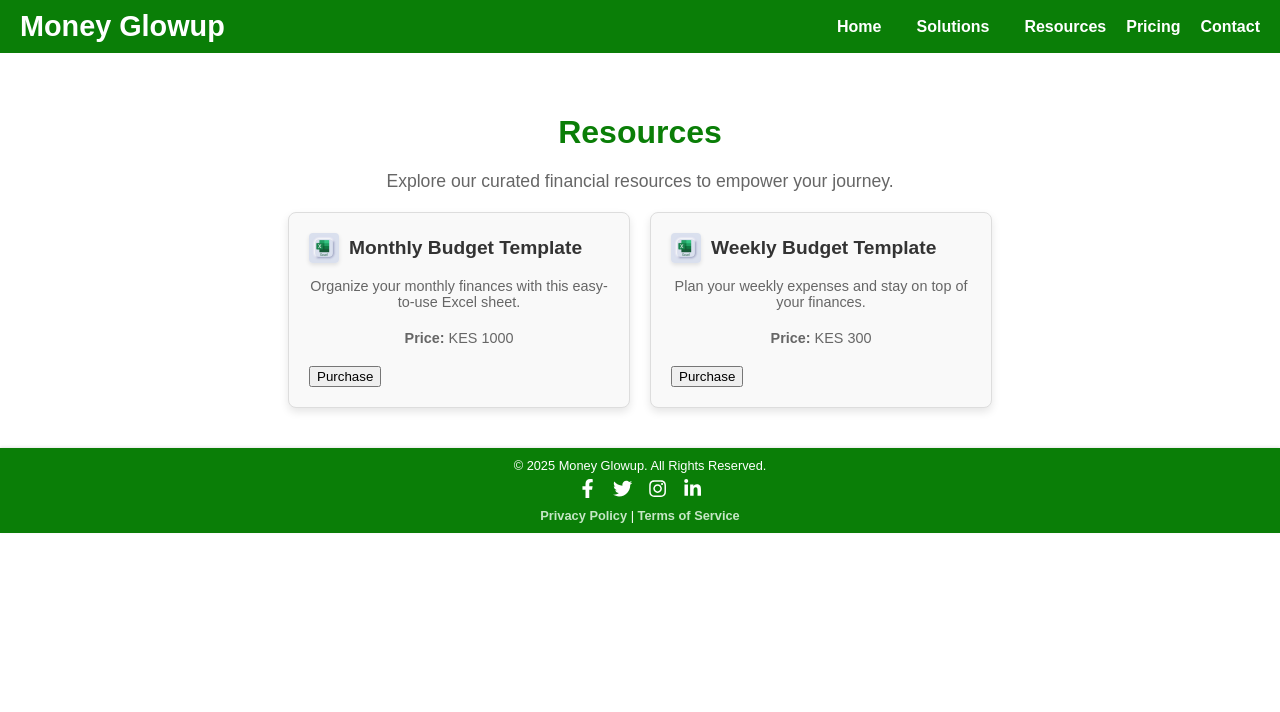
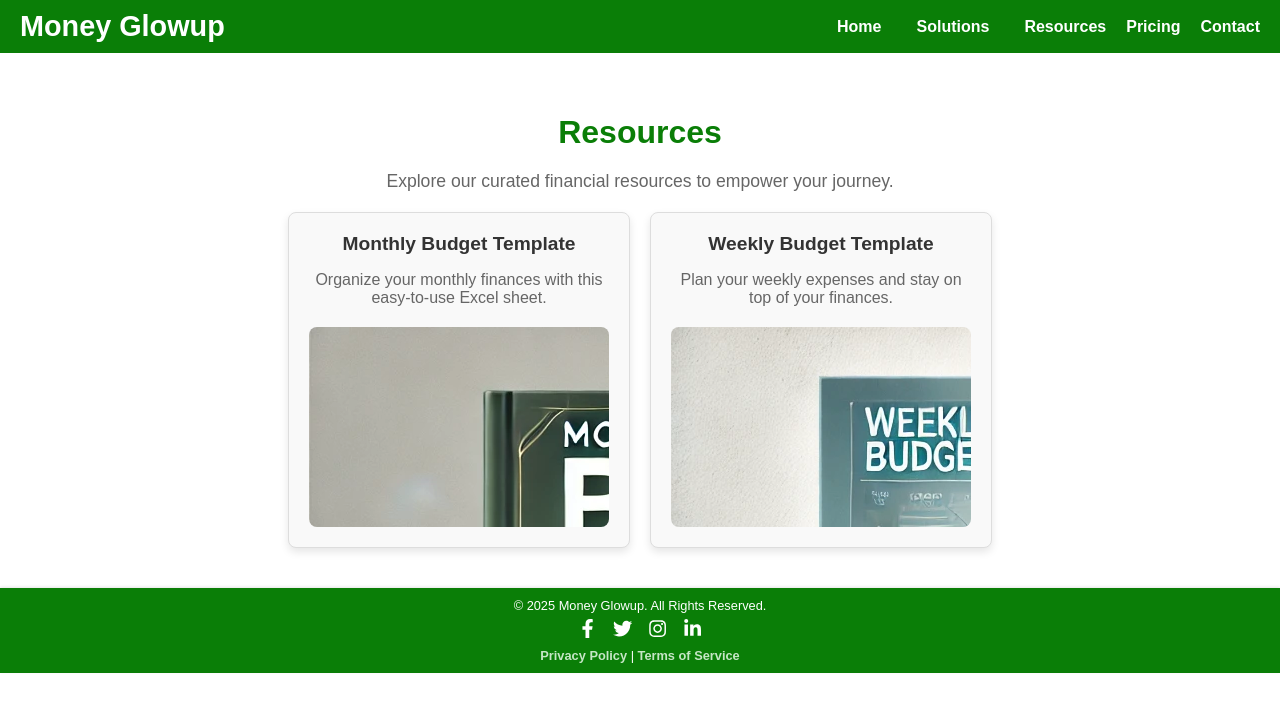
Before and after one commit to steph10920/moneyglowup, a React (Vite) app: page /resources in a window 1280 px wide. Shown: the top 712 px of the page. Built offline with nearby package versions, Linux system fonts and the light colour scheme.

Commit message:
updated the cover images and budget view files

```diff
--- a/src/components/Resources.jsx
+++ b/src/components/Resources.jsx
@@ -1,95 +1,53 @@
-import React, { useState } from "react";
-import axios from "axios";
-import ExcelIcon from "../assets/images/excel-icon.png";
+import React from "react";
 import "../styles/Resources.css";
+// Import the cover images
+import MonthlyBudgetCover from "../assets/images/monthly-budget-cover.png";
+import WeeklyBudgetCover from "../assets/images/weekly-budget-cover.png";
 
 const Resources = () => {
-  const [paidItems, setPaidItems] = useState([]); // Track paid items
-  const backendURL = "https://moneyglowup-daraja-backend.vercel.app/api/pay"; // Replace with your backend URL
-
-  // Handle MPESA Payment
-  const handlePayment = async (item) => {
-    const phone = prompt("Enter your MPESA phone number (e.g., 2547XXXXXXXX):");
-
-    // Validate the phone number format
-    if (!phone || !/^2547\d{8}$/.test(phone)) {
-      alert("Please enter a valid MPESA phone number starting with 2547.");
-      return;
-    }
-
-    try {
-      // Send payment request to the backend
-      const response = await axios.post(backendURL, {
-        phone,
-        amount: item.price,
-        item: item.title,
-      });
-
-      if (response.data.success) {
-        alert("Payment successful! You can now download your file.");
-        setPaidItems([...paidItems, item.title]); // Mark item as paid
-      } else {
-        alert(response.data.message || "Payment failed. Please try again.");
-      }
-    } catch (error) {
-      console.error("Payment Error:", error.response?.data || error.message);
-      alert("Payment failed. Please check your connection and try again.");
-    }
-  };
-
-  // Render the resource card
-  const renderResourceCard = (title, description, filePath, price) => {
-    const isPaid = paidItems.includes(title);
-
-    return (
-      <div className="template-card" key={title}>
-        <div className="template-header">
-          <img src={ExcelIcon} alt="Excel Icon" className="template-icon" />
-          <h3>{title}</h3>
-        </div>
-        <p>{description}</p>
-        <p>
-          <strong>Price:</strong> KES {price}
-        </p>
-        <div className="action-buttons">
-          {isPaid ? (
-            // If paid, allow downloading
-            <a href={filePath} download className="download-button">
-              Download
-            </a>
-          ) : (
-            // Otherwise, show the purchase button
-            <button
-              className="purchase-button"
-              onClick={() => handlePayment({ title, price, filePath })}
-            >
-              Purchase
-            </button>
-          )}
-        </div>
-      </div>
-    );
-  };
-
   return (
     <div className="resources">
       <h1>Resources</h1>
       <p>Explore our curated financial resources to empower your journey.</p>
 
-      {/* Display resources */}
+      {/* Display Monthly Budget */}
       <div className="template-container">
-        {renderResourceCard(
-          "Monthly Budget Template",
-          "Organize your monthly finances with this easy-to-use Excel sheet.",
-          "/files/Monthly budget.xlsx",
-          1000
-        )}
-        {renderResourceCard(
-          "Weekly Budget Template",
-          "Plan your weekly expenses and stay on top of your finances.",
-          "/files/Weekly Budget template.xlsx",
-          300
-        )}
+        <div className="template-card">
+          <h3>Monthly Budget Template</h3>
+          <p>Organize your monthly finances with this easy-to-use Excel sheet.</p>
+          <div className="iframe-container">
+            <a
+              href="https://1drv.ms/x/c/961806e07dee157d/EZUiGugdDrhHrCdqI-q44u0BbHucNe2BWPGevtwISuCdTw?e=OBihxE" // Replace this with the correct updated OneDrive link for the Monthly Budget
+              target="_blank"
+              rel="noopener noreferrer"
+            >
+              <img
+                src={MonthlyBudgetCover}
+                alt="Monthly Budget Cover"
+                className="template-cover"
+              />
+            </a>
+          </div>
+        </div>
+
+        {/* Display Weekly Budget */}
+        <div className="template-card">
+          <h3>Weekly Budget Template</h3>
+          <p>Plan your weekly expenses and stay on top of your finances.</p>
+          <div className="iframe-container">
+            <a
+              href="https://1drv.ms/x/c/961806e07dee157d/ESvWsFYNdZZLoQYN_X5WWe8BnWx5aXThVNcKrO0S_9O2yg?e=V9liRd" // Replace this with the correct updated OneDrive link for the Weekly Budget
+              target="_blank"
+              rel="noopener noreferrer"
+            >
+              <img
+                src={WeeklyBudgetCover}
+                alt="Weekly Budget Cover"
+                className="template-cover"
+              />
+            </a>
+          </div>
+        </div>
       </div>
     </div>
   );
--- a/src/styles/Resources.css
+++ b/src/styles/Resources.css
@@ -43,13 +43,13 @@
 .template-header {
   display: flex;
   align-items: center;
-    justify-content: flex-start; /* Align icon and text horizontally */
+  justify-content: center; /* Center-align icon and text */
   gap: 10px;
   margin-bottom: 15px;
 }
 
 .template-icon {
-    width: 30px;
+  width: 40px; /* Slightly larger icon */
   height: auto;
   border-radius: 4px;
   box-shadow: 0 2px 4px rgba(0, 0, 0, 0.1);
@@ -62,50 +62,69 @@
 }
 
 .template-card p {
-    font-size: 0.9rem;
+  font-size: 1rem; /* Increased readability */
   color: #666;
-    margin-bottom: 15px;
+  margin-bottom: 20px;
 }
 
 .action-buttons {
   display: flex;
-    justify-content: space-between;
-    gap: 10px;
+  justify-content: center; /* Center-align the buttons */
+  gap: 15px; /* Increased gap for better spacing */
 }
 
-  .action-buttons {
+.embed-container {
+  margin-top: 10px;
+  margin-bottom: 20px;
   display: flex;
-    justify-content: space-between;
-    gap: 10px;
+  justify-content: center;
+  align-items: center;
+  overflow: hidden;
 }
 
- /* General button styles */
-.download-button,
-.view-button {
-  display: inline-block;
-  text-decoration: none;
-  padding: 10px 15px;
-  border-radius: 5px;
-  font-size: 0.9rem;
-  font-weight: bold;
-  transition: background-color 0.3s ease;
-  text-align: center;
+.iframe-container {
+  position: relative;
+  width: 100%;
+  height: 200px;
+  cursor: pointer;
+  overflow: hidden;
+  border-radius: 8px;
 }
 
-/* Disabled view button */
-.view-button.disabled {
-  background-color: #ccc; /* Light gray to indicate it's disabled */
-  color: #666; /* Gray text color */
-  cursor: not-allowed; /* Change cursor to indicate it's not clickable */
-  pointer-events: none; /* Disable click events */
+.iframe-cover {
+  width: 100%;
+  height: 100%;
+  object-fit: cover;
+  border-radius: 8px;
+  transition: transform 0.3s ease;
 }
 
-/* Download button hover effect */
-.download-button {
+.iframe-cover:hover {
+  transform: scale(1.05);
+}
+
+/* View button styles */
+.view-button {
   background-color: #0A7E07; /* Safaricom Green */
   color: white;
+  border: none;
+  padding: 10px 20px;
+  border-radius: 5px;
+  font-size: 1rem; /* Larger text for visibility */
+  font-weight: bold;
+  cursor: pointer;
+  transition: background-color 0.3s ease, transform 0.3s ease;
 }
 
-.download-button:hover {
-  background-color: #086005; /* Darker green on hover */
+.view-button:hover {
+  background-color: #086005; /* Darker green */
+  transform: scale(1.05); /* Add hover zoom effect */
 }
+
+/* Disabled button styles */
+.view-button.disabled {
+  background-color: #ccc; /* Light gray */
+  color: #999; /* Disabled text color */
+  cursor: not-allowed;
+  pointer-events: none;
+}
```
Also changed, not shown: src/assets/images/monthly-budget-cover.png (added), src/assets/images/weekly-budget-cover.png (added). Lines whose indentation alone changed are shown as unchanged.
